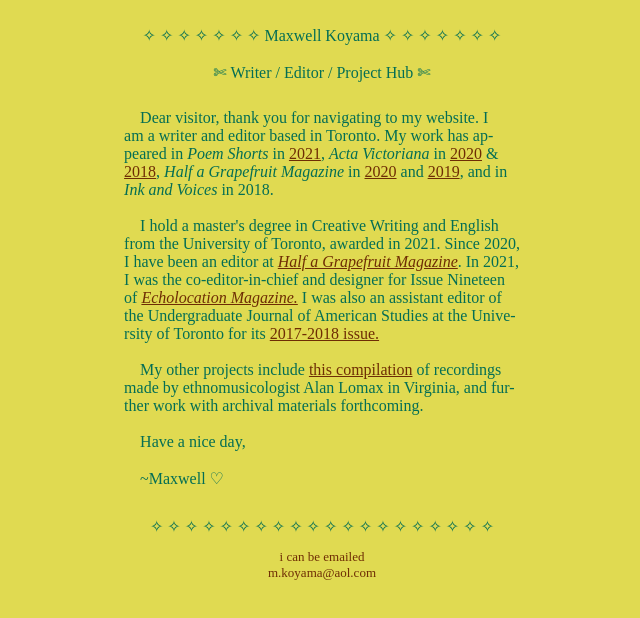
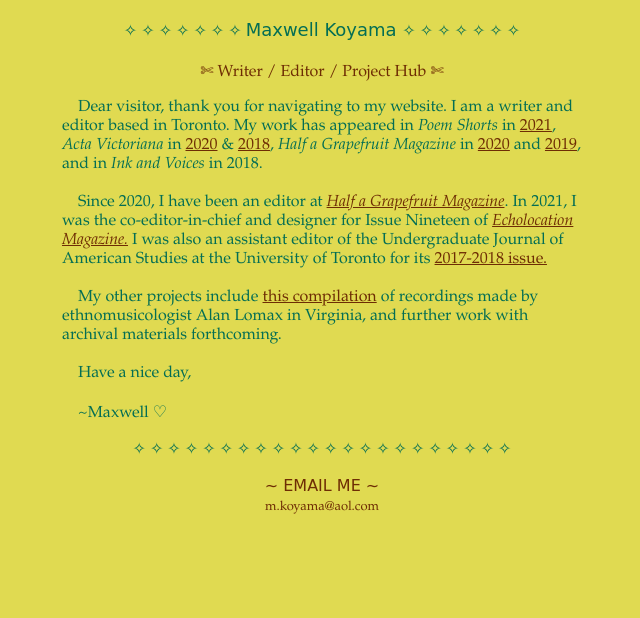
Before and after one commit to koyamama/Maxwell-Koyama, a plain HTML site: page index.html in a window 1280 px wide. Shown: the whole page, without its empty margins (318-958 px from the left). Drawn offline with Linux system fonts and the light colour scheme.

Commit message:
Update index.html

```diff
--- a/index.html
+++ b/index.html
@@ -3,41 +3,43 @@
   <head>
     <meta charset="utf-8">
     <meta name="viewport" content="width=device-width, intial-scale=1">
-   <font face="BiauKai, MS Mincho, Kannada Sangam MN, Galvji" color="#046E54">
-   <body style="background-color:#E0DA51">
+   <font face="Palatino, Serif" color="#046E54">
+   <body style="background-color:#E0DA51" >
   </head>
-  <title>not formatted for mobile 😢</title>
+  <title>🪑💐</title>
 
-<body>
+<body topmargin="0" leftmargin="380" rightmargin="380">
 <center>
 
-    <br>✧ ✧ ✧ ✧ ✧ ✧ ✧ Maxwell Koyama ✧ ✧ ✧ ✧ ✧ ✧ ✧
+    <br>✧ ✧ ✧ ✧ ✧ ✧ ✧ <font size="4" face="Apple Chancery, URW Chancery L, cursive">Maxwell Koyama </font>✧ ✧ ✧ ✧ ✧ ✧ ✧
     <br>
-    <br>✄ Writer / Editor / Project Hub ✄
-  <table cellspacing=10px>
-    <tr>
-      <td>
+    <br><font color="6E2D04">✄ Writer / Editor / Project Hub ✄</font>
 
 
    </p>
-&nbsp;&nbsp;&nbsp;&nbsp;Dear visitor, thank you for navigating to my website. I
-<br> am a writer and editor based in Toronto. My work has ap-<br>peared in <i>Poem Shorts</i> in <a href="https://twitter.com/poem_shorts/status/1349058217708560384" style="color:#6E2D04" target="_blank">2021</a>, <i>Acta Victoriana </i>in <a href="https://issuu.com/actavictoriana/docs/av145.1_full_final_compressed_-1" style="color:#6E2D04" target="_blank">2020</a> & <br><a href="https://issuu.com/actavictoriana/docs/combinepdf" style="color:#6E2D04" target="_blank">2018</a>, <i>Half a Grapefruit Magazine</i> in <a href="http://hgfmag.com/april-2020/" style="color:#6E2D04" target="_blank">2020</a> and <a href="http://hgfmag.com/dec-2019/" style="color:#6E2D04" target="_blank">2019</a>, and in <br><i>Ink and Voices</i> in 2018. <br>
+</center>
+   <p>
+
+
+<left>
+	&nbsp;&nbsp;&nbsp;&nbsp;Dear visitor, thank you for navigating to my website. I
+am a writer and editor based in Toronto. My work has appeared in <i>Poem Shorts</i> in <a href="https://twitter.com/poem_shorts/status/1349058217708560384" style="color:#6E2D04" target="_blank">2021</a>, <i>Acta Victoriana </i>in <a href="https://issuu.com/actavictoriana/docs/av145.1_full_final_compressed_-1" style="color:#6E2D04" target="_blank">2020</a> & <a href="https://issuu.com/actavictoriana/docs/combinepdf" style="color:#6E2D04" target="_blank">2018</a>, <i>Half a Grapefruit Magazine</i> in <a href="http://hgfmag.com/april-2020/" style="color:#6E2D04" target="_blank">2020</a> and <a href="http://hgfmag.com/dec-2019/" style="color:#6E2D04" target="_blank">2019</a>, and in <i>Ink and Voices</i> in 2018. <br>
 <br>
-&nbsp;&nbsp;&nbsp;&nbsp;I hold a master's degree in Creative Writing and English<br>from the University of Toronto, awarded in 2021. Since 2020,<br> I have been an editor at <i><a href="https://www.hgfmag.com" style="color:#6E2D04" target="_blank">Half a Grapefruit Magazine</a></i>. In 2021, <br> I was the co-editor-in-chief and designer for Issue Nineteen <br> of <i><a href="https://www.echolocationmagazine.com" style="color:#6E2D04" target="_blank">Echolocation Magazine.</a></i> I was also an assistant editor of <br> the Undergraduate Journal of American Studies at the Unive-<br>rsity of Toronto for its <a href="https://munkschool.utoronto.ca/csus/files/2019/03/2018_UndergraduateJournalofAmericanStudies_DIGITAL.pdf" style="color:#6E2D04" target="_blank">2017-2018 issue.</a>
-<br><br>&nbsp;&nbsp;&nbsp;&nbsp;My other projects include <a href="https://drive.google.com/file/d/1s01zII_I864xX9GN933Y0LuwRwCwSzUt/view?usp=sharing" style="color:#6E2D04" target="_blank">this compilation</a> of recordings <br>made by ethnomusicologist Alan Lomax in Virginia, and fur-<br>ther work with archival materials forthcoming.
+&nbsp;&nbsp;&nbsp;&nbsp;Since 2020, I have been an editor at <i><a href="https://www.hgfmag.com" style="color:#6E2D04" target="_blank">Half a Grapefruit Magazine</a></i>. In 2021, I was the co-editor-in-chief and designer for Issue Nineteen of <i><a href="https://www.echolocationmagazine.com" style="color:#6E2D04" target="_blank">Echolocation Magazine.</a></i> I was also an assistant editor of the Undergraduate Journal of American Studies at the University of Toronto for its <a href="https://munkschool.utoronto.ca/csus/files/2019/03/2018_UndergraduateJournalofAmericanStudies_DIGITAL.pdf" style="color:#6E2D04" target="_blank">2017-2018 issue.</a>
+<br><br>&nbsp;&nbsp;&nbsp;&nbsp;My other projects include <a href="https://drive.google.com/file/d/1s01zII_I864xX9GN933Y0LuwRwCwSzUt/view?usp=sharing" style="color:#6E2D04" target="_blank">this compilation</a> of recordings made by ethnomusicologist Alan Lomax in Virginia, and further work with archival materials forthcoming.
 <br>
 <br>&nbsp;&nbsp;&nbsp;&nbsp;Have a nice day,
 <br>
 <br>&nbsp;&nbsp;&nbsp;&nbsp;~Maxwell ♡
 </left>
-  </td>
-  </tr>
-</table>
+</p>
 <center>
-<br>✧ ✧ ✧ ✧ ✧ ✧ ✧ ✧ ✧ ✧ ✧ ✧ ✧ ✧ ✧ ✧ ✧ ✧ ✧ ✧
+✧ ✧ ✧ ✧ ✧ ✧ ✧ ✧ ✧ ✧ ✧ ✧ ✧ ✧ ✧ ✧ ✧ ✧ ✧ ✧ ✧ ✧
 
-<font size="2" color=6E2D04>
-    <p>i can be emailed
+<font size="3" face="Apple Chancery, URW Chancery L, cursive" color=6E2D04>
+    <p>~ EMAIL ME ~
+    </font>
+    	<font size="2" color=6E2D04>
     <br>m.koyama@aol.com</p>
   </font>
 
```
